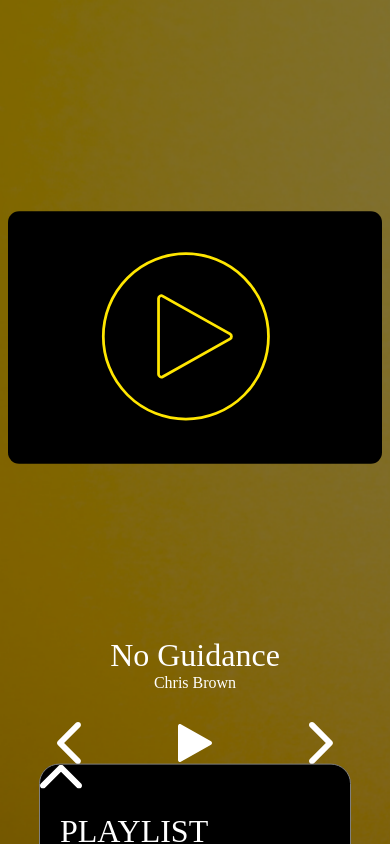
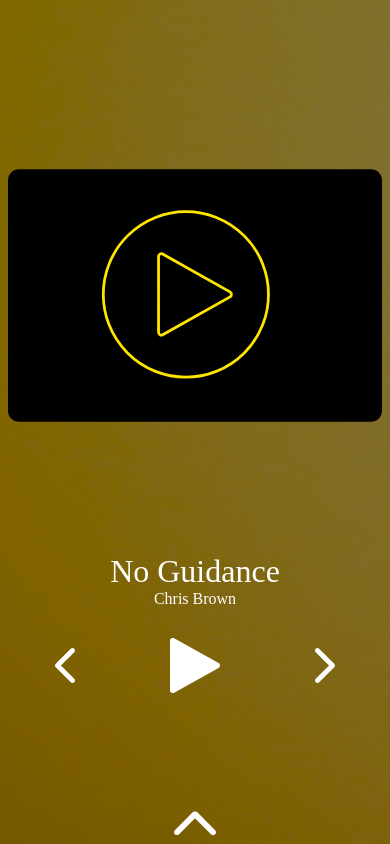
Before and after one commit to dhanielcodes/Music-player, a Vue app: page / in a window 390 px wide. Built offline with nearby package versions, Linux system fonts and the light colour scheme; a web font is replaced by a local one.

Commit message:
Almost done

```diff
--- a/src/components/Home.vue
+++ b/src/components/Home.vue
@@ -1,7 +1,7 @@
 <template>
   <div class="hello">
-    <div class="playlist">
-      <img src="../assets/top.svg" alt="" srcset="">
+    <div class="playlist" :class="{open: open}">
+      <img class="top" :class="{open: open}" @click="open = !open" src="../assets/top.svg" alt="" srcset="">
       <h1>PLAYLIST</h1>
       <div class="songsList">
           <button class="songl" v-for="song in songs" :key="song.src" @click='play(song)' :class="(song.src == current.src) ? 'song playing' : 'song'">
@@ -39,6 +39,7 @@
     const state = reactive({
       current: {},
       index: 0,
+      open: false,
       isPlaying: true,
       songs: [
         {
@@ -130,6 +131,9 @@
  /*  overflow: hidden;
   overflow-Y: scroll; */
 }
+.top{
+  display: none;
+}
 .songsList{
   display: flex;
   justify-content: space-around;
@@ -173,10 +177,41 @@
     position: fixed;
     bottom: 0;
     left: 50%;
-    transform: translate(-50%, 90%);
+    transform: translate(-50%, 100%);
     width: 80%;
-    border: 1px solid grey;
+    border-left: 1px solid grey;
+    border-top: 1px solid grey;
+    border-right: 1px solid grey;
+    transition: all .3s;
+    height: 80vh;
 
+  }
+  .top{
+    display: block;
+    position: absolute;
+    left: 50%;
+    top: -10px;
+    transform: translate(-50%, -100%);
+    cursor: pointer;
+    transition: all .3s
+  }
+  .top.open{
+    transform: translate(-50%, -100%) rotate(180deg);
+  }
+  .logo{
+    height: 60vh;
+  }
+  .prev img, .next img{
+    width: 20px;
+  }
+  .open{
+    transform: translate(-50%, 0%)
+  }
+  .play img{
+    width: 50px;
+  }
+  .pause img{
+    width: 30px;
   }
 }
 </style>
```
